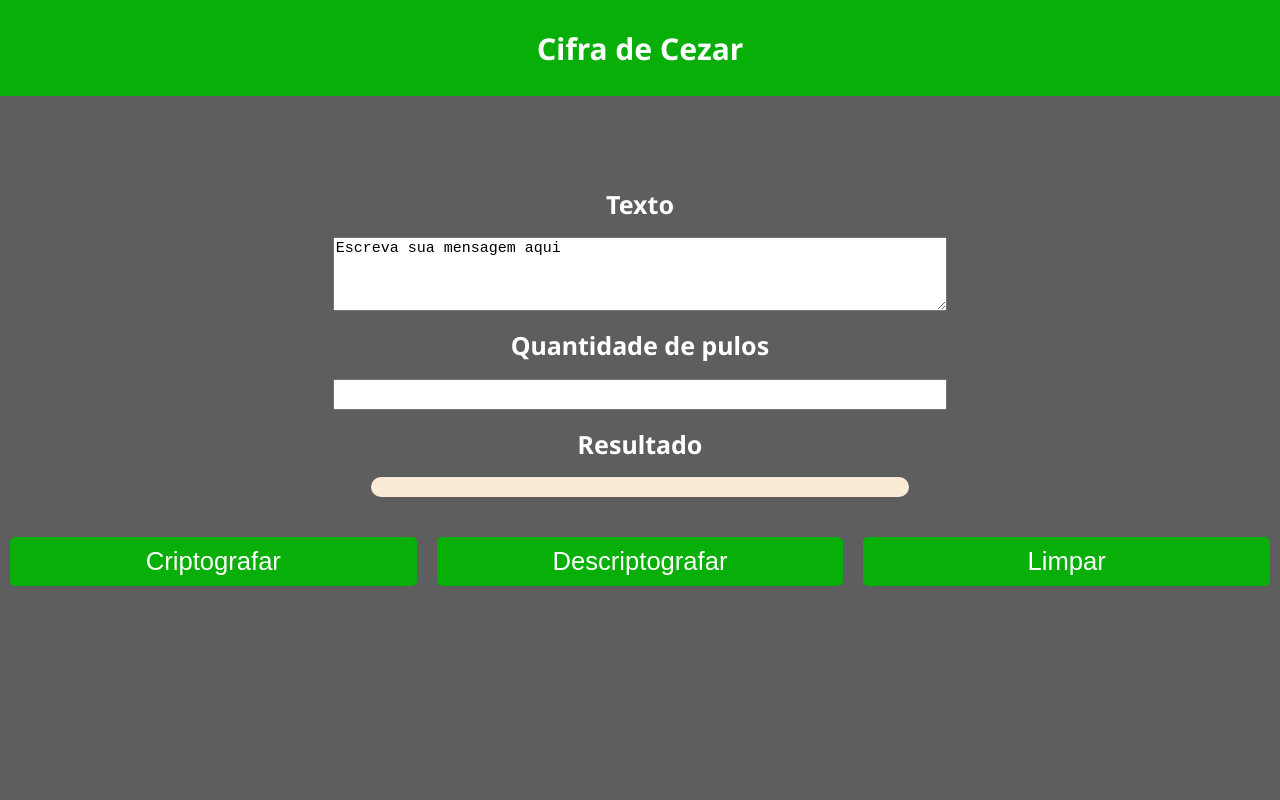
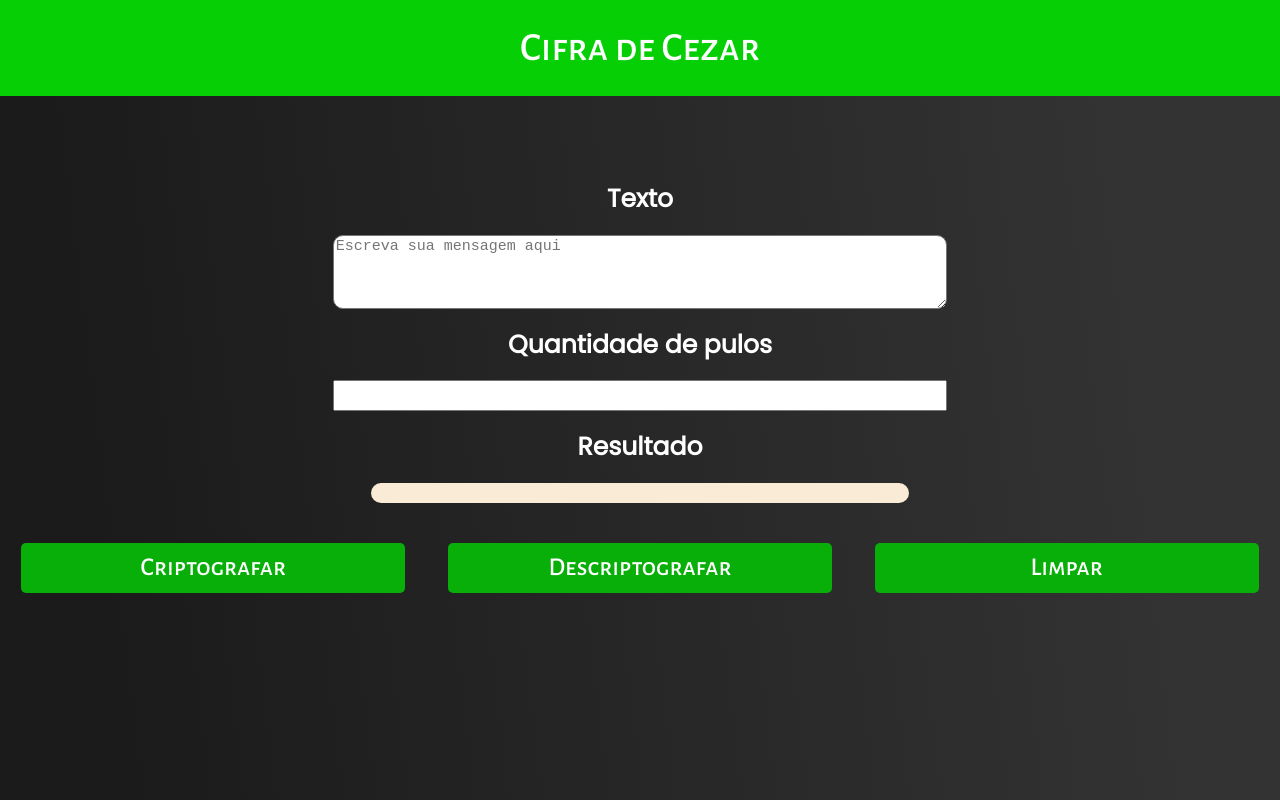
Before and after one commit to RafaelAlbuquerque7/repositoriodeseguranca, a plain HTML site: page index.html in a window 1280 px wide. Drawn offline with Linux system fonts and the light colour scheme; a web font is replaced by a local one.

Commit message:
feito alterações

```diff
--- a/css/style.css
+++ b/css/style.css
@@ -1,4 +1,6 @@
 @import url('https://fonts.googleapis.com/css2?family=Noto+Sans:ital,wght@0,700;1,100&family=Padauk:wght@700&family=Poppins:wght@200&family=Roboto:ital,wght@0,100;0,300;0,400;0,500;0,700;0,900;1,100;1,300;1,400;1,500;1,700;1,900&display=swap');
+@import url('https://fonts.googleapis.com/css2?family=Poppins&family=Source+Sans+Pro&display=swap');
+@import url('https://fonts.googleapis.com/css2?family=Alegreya+Sans+SC:wght@500&family=Poppins&family=Source+Sans+Pro&display=swap');
 body{
     margin: 0 auto;
     padding: 0 auto;
@@ -22,9 +24,10 @@ header{
     flex-direction: column;
     align-items: center;
     justify-content: center;
-    background-color: rgb(8, 175, 8);
-    font-size: 30px;
-    color: white;;
+    background-color: rgb(6, 207, 6);
+    font-size: 40px;
+    color: white;
+    font-family: 'Alegreya Sans SC', sans-serif;
 }
 
 main{
@@ -33,7 +36,9 @@ main{
     align-items: center;
     height: 88vh;
     justify-content: center;
-    background-color: rgb(94, 94, 94);
+    background: rgb(27,27,27);
+    background: linear-gradient(83deg, rgba(27,27,27,1) 10%, rgba(51,51,51,1) 88%);
+    font-family: 'Poppins', sans-serif;
 }
 
 .card{
@@ -59,7 +64,7 @@ justify-content: space-around;
 }
 
 button{
- width: 40%;
+ width: 30%;
  font-size: 2vw;
  margin: 10px;
  border-radius: 5px;
@@ -67,6 +72,14 @@ button{
  background-color: rgb(8, 175, 8);
  color: white;
  border:rgb(8, 175, 8);
+ font-family: 'Alegreya Sans SC', sans-serif;
+ transition: 1s;
+}
+
+button:hover{
+transform: scale(1.1);
+transition: 2s;
+background-color: rgb(10, 133, 10);
 }
 
 #resultado{
@@ -84,6 +97,7 @@ button{
 textarea{
     font-size: 15px;
     width: 80%;
+    border-radius: 10px;
 }
 
 input{
--- a/index.html
+++ b/index.html
@@ -13,7 +13,10 @@
     <main>
     <div class="card">
       <h1>Texto</h1>
-      <textarea id="texto_cripto" rows="4" cols="33">Escreva sua mensagem aqui</textarea>
+
+      <textarea id="texto_cripto" rows="4" cols="33" placeholder="Escreva sua mensagem aqui"></textarea>
+
+
       <h1>Quantidade de pulos</h1>
       <input type="text" id="contidade">
       <h1>Resultado</h1>
```
